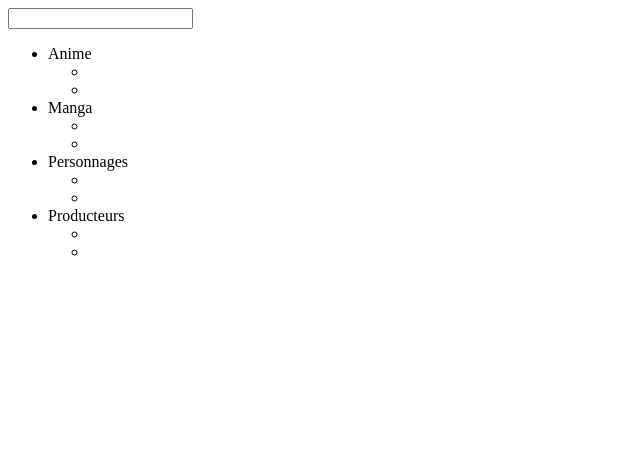
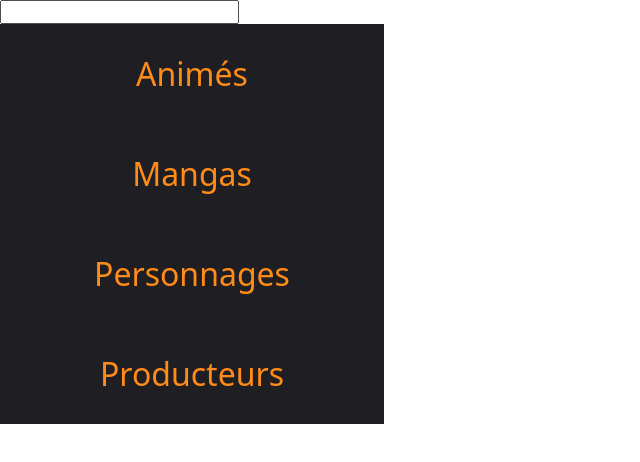
Before and after one commit to Ade-cillia/API-LAKAS, a plain HTML site: page index.html in a window 1280 px wide. Shown: the whole page, without its empty margins (0-640 px from the left). Drawn offline with Linux system fonts and the light colour scheme.

Commit message:
Add sass

```diff
--- a/index.html
+++ b/index.html
@@ -3,7 +3,10 @@
   <head>
     <meta charset="UTF-8">
     <title>Title</title>
+    <link rel="preconnect" href="https://fonts.gstatic.com">
+    <link href="https://fonts.googleapis.com/css2?family=Montserrat:ital,wght@0,300;0,400;0,500;0,600;0,700;1,300;1,400&display=swap" rel="stylesheet">
     <link rel="stylesheet" href="https://pro.fontawesome.com/releases/v5.10.0/css/all.css" integrity="sha384-AYmEC3Yw5cVb3ZcuHtOA93w35dYTsvhLPVnYs9eStHfGJvOvKxVfELGroGkvsg+p" crossorigin="anonymous"/>
+    <link rel="stylesheet" href="public/style/main.css">
   </head>
   <body>
     <header>
@@ -18,32 +21,40 @@
         <nav class="main-nav">
           <ul>
             <li class="main-nav-item">
-              Anime
-              <ul class="subnav">
-                <li class="subnav-item"></li>
-                <li class="subnav-item"></li>
-              </ul>
+              <div class="box">
+                <div class="face nav-label">Animés</div>
+                <ul class="face subnav">
+                  <li class="subnav-item">Item 1</li>
+                  <li class="subnav-item">Item 2</li>
+                </ul>
+              </div>
             </li>
             <li class="main-nav-item">
-              Manga
-              <ul class="subnav">
-                <li class="subnav-item"></li>
-                <li class="subnav-item"></li>
-              </ul>
+              <div class="box">
+                <div class="face nav-label">Mangas</div>
+                <ul class="face subnav">
+                  <li class="subnav-item">Item 1</li>
+                  <li class="subnav-item">Item 2</li>
+                </ul>
+              </div>
             </li>
             <li class="main-nav-item">
-              Personnages
-              <ul class="subnav">
-                <li class="subnav-item"></li>
-                <li class="subnav-item"></li>
-              </ul>
+              <div class="box">
+                <div class="face nav-label">Personnages</div>
+                <ul class="face subnav">
+                  <li class="subnav-item">Item 1</li>
+                  <li class="subnav-item">Item 2</li>
+                </ul>
+              </div>
             </li>
             <li class="main-nav-item">
-              Producteurs
-              <ul class="subnav">
-                <li class="subnav-item"></li>
-                <li class="subnav-item"></li>
-              </ul>
+              <div class="box">
+                <div class="face nav-label">Producteurs</div>
+                <ul class="face subnav">
+                  <li class="subnav-item">Item 1</li>
+                  <li class="subnav-item">Item 2</li>
+                </ul>
+              </div>
             </li>
           </ul>
         </nav>
--- /dev/null
+++ b/public/style/helpers/_mixins.scss
@@ -0,0 +1,8 @@
+@mixin rounded {
+  border-radius: 10px;
+}
+
+@mixin frosted {
+  background: rgba( 255, 255, 255, 0.2 );
+  backdrop-filter: blur( 8.0px );
+}
--- /dev/null
+++ b/public/style/helpers/_variables.scss
@@ -0,0 +1,40 @@
+$text: black;
+$text-alternate: black;
+$text-featured: black;
+
+$main: black;
+$alternate: black;
+$featured: black;
+
+$red-100: #fee2e2;
+$red-200: #fecaca;
+$red-500: #EF4444 ;
+$red-800: #991B1B ;
+$red-900: #7F1D1D ;
+
+$green-100: #D1FAE5 ;
+$green-200: #A7F3D0 ;
+$green-500: #10B981 ;
+$green-800: #065F46 ;
+$green-900: #064E3B ;
+
+$blue-100: #DBEAFE ;
+$blue-200: #BFDBFE ;
+$blue-500: #3B82F6 ;
+$blue-800: #1E40AF ;
+$blue-900: #1E3A8A ;
+
+$black: black;
+$white: white;
+
+$gray-100: #F3F4F6 ;
+$gray-200: #E5E7EB ;
+$gray-500: #6B7280 ;
+$gray-800: #1F2937 ;
+$gray-900: #111827 ;
+//
+//$-100: ;
+//$-200: ;
+//$-500: ;
+//$-800: ;
+//$-900: ;
--- /dev/null
+++ b/public/style/layout/_navigation.scss
@@ -0,0 +1,64 @@
+.main-nav {
+
+  ul {
+    margin: 0;
+    padding-inline-start: 0px;
+
+  }
+
+  li {
+    list-style-type: none;
+  }
+}
+
+.face {
+  position: absolute;
+  width: 100%;
+  height: 100%;
+  transform-origin: top;
+  display: flex;
+  justify-content: center;
+  align-items: center;
+}
+
+.main-nav-item {
+  width: 30%;
+  height: 100px;
+}
+
+.box {
+  width: 100%;
+  height: 100%;
+
+  transform-style: preserve-3d;
+  transition: all .5s ;
+
+  transform-origin: 0 0;
+}
+
+.main-nav-item:hover .box {
+  transform: rotateX(90deg);
+  cursor: pointer;
+}
+
+
+.nav-label {
+  transform: rotateX(0deg);
+  background-color: #1f1e23;
+  font-size: 2rem;
+  color: #ff8b19;
+}
+
+.subnav {
+  transform: rotateX(-90deg);
+  /*left: 80px;*/
+  background-color: #ff8b19;
+  color: #1f1e23;
+  display: flex;
+  flex-wrap: wrap;
+
+  li {
+    width: calc(100%/3);
+    text-align: center;
+  }
+}
--- /dev/null
+++ b/public/style/main.scss
@@ -0,0 +1,18 @@
+@import "helpers/variables";
+@import "helpers/functions";
+@import "helpers/mixins";
+
+@import "base/normalize";
+@import "base/base";
+@import "base/typography";
+
+@import "layout/main";
+@import "layout/navigation";
+@import "layout/header";
+
+// @import "components";
+
+@import "category/anime";
+@import "category/manga";
+@import "category/characters";
+@import "category/producers";
```
Also changed, not shown: menu.html (added, +38 -0 lines), public/style/base/_normalize.scss (added, +9 -0 lines), public/content/banner.png (added), public/style/base/_base.scss (added), public/style/base/_typography.scss (added), public/style/category/_anime.scss (added), public/style/category/_characters.scss (added), public/style/category/_manga.scss (added), public/style/category/_producers.scss (added), public/style/helpers/_functions.scss (added), public/style/layout/_header.scss (added), public/style/layout/_main.scss (added), public/style/main.css (added), 1 other file.
